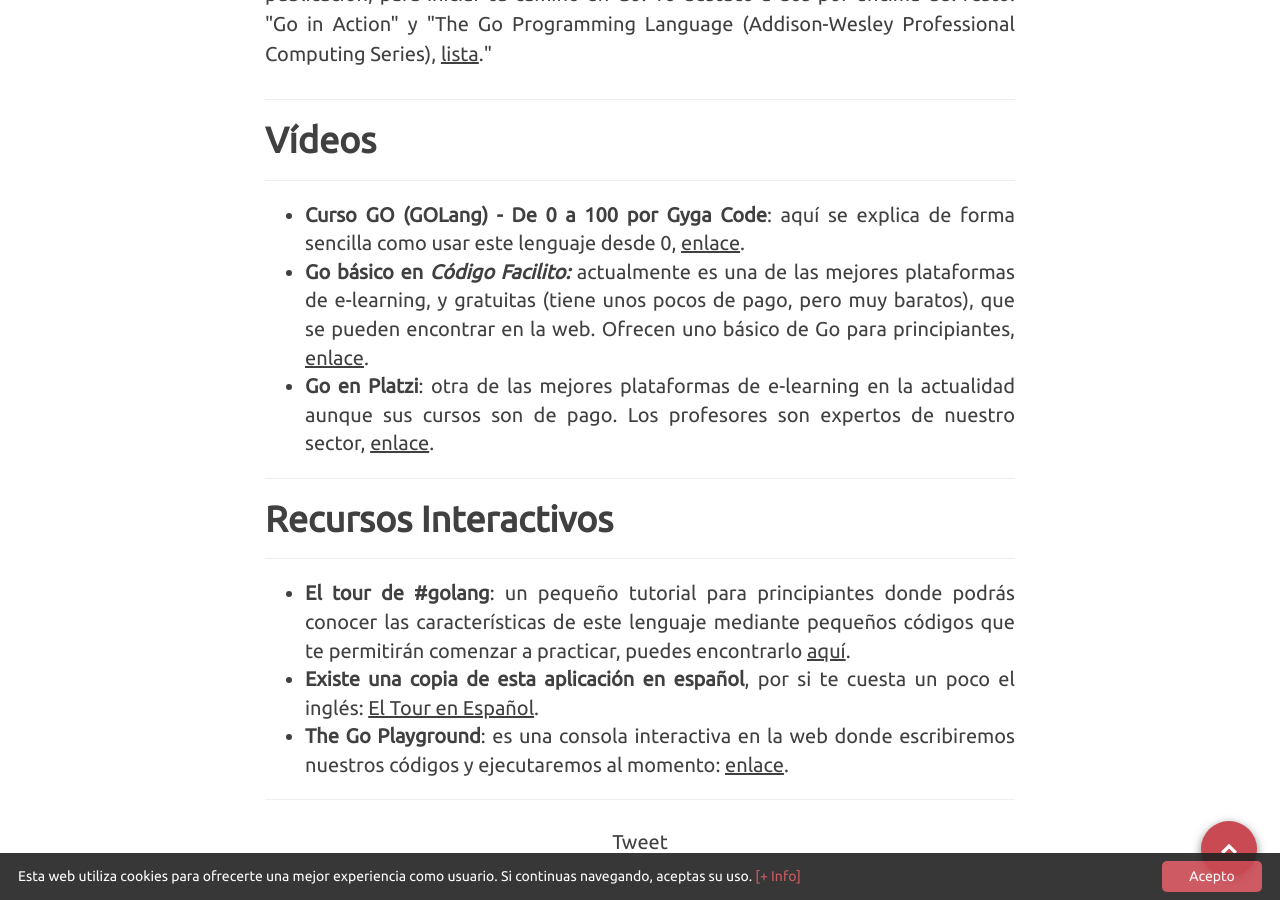
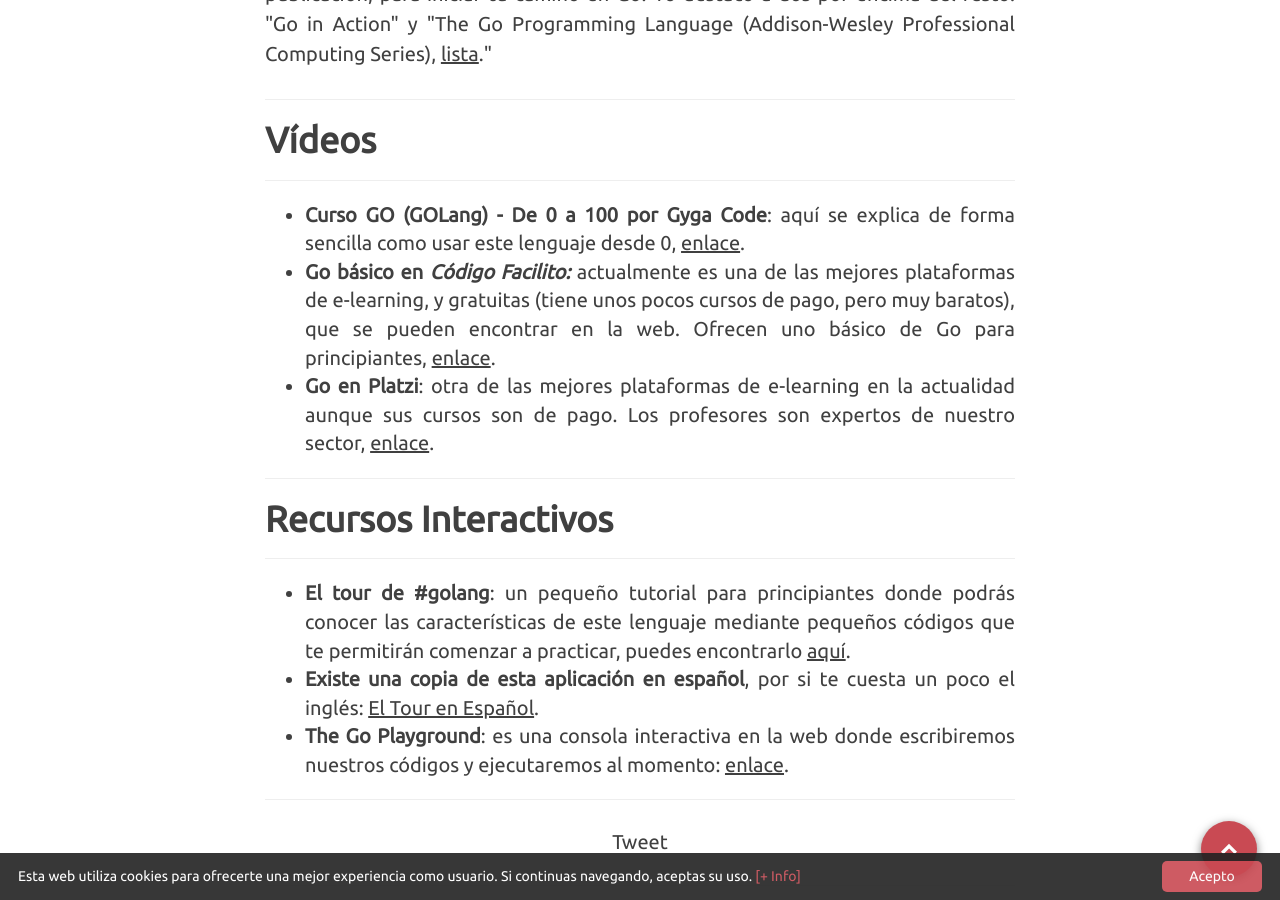
Before and after one commit to R12Leal/R12Leal.github.io, a Jekyll site: the page built from _posts/2016-08-22-recursos-aprender-golang.markdown, in a window 1280 px wide and 900 px high, scrolled down 1253 px. Built offline with Jekyll 4.4.1, drawn with Linux system fonts in a browser that asks for light colours; nearby versions of some CDN libraries; comment, search, counter and statistics services are not loaded.

Commit message:
add Post 22-08-2016 - golang2

```diff
--- a/_posts/2016-08-22-recursos-aprender-golang.markdown
+++ b/_posts/2016-08-22-recursos-aprender-golang.markdown
@@ -22,7 +22,7 @@
 <hr />
   <ul class="ulposts">
     <li><strong>Curso GO (GOLang) - De 0 a 100 por Gyga Code</strong>: aquí se explica de forma sencilla como usar este lenguaje desde 0, <a href="https://www.youtube.com/playlist?list=PLl_hIu4u7P64MEJpR3eVwQ1l_FtJq4a5g" title="Curso GO (GOLang) - De 0 a 100 por Gyga Code" target="_blank">enlace</a>.</li>
-    <li><strong>Go básico en <i>Código Facilito:</i></strong> actualmente es una de las mejores plataformas de e-learning, y gratuitas (tiene unos pocos de pago, pero muy baratos), que se pueden encontrar en la web. Ofrecen uno básico de Go para principiantes, <a href="http://codigofacilito.com/courses/go" title="Go básico en Código Facilito" target="_blank">enlace</a>.</li>
+    <li><strong>Go básico en <i>Código Facilito:</i></strong> actualmente es una de las mejores plataformas de e-learning, y gratuitas (tiene unos pocos cursos de pago, pero muy baratos), que se pueden encontrar en la web. Ofrecen uno básico de Go para principiantes, <a href="http://codigofacilito.com/courses/go" title="Go básico en Código Facilito" target="_blank">enlace</a>.</li>
     <li><strong>Go en Platzi</strong>: otra de las mejores plataformas de e-learning en la actualidad aunque sus cursos son de pago. Los profesores son expertos de nuestro sector, <a href="https://platzi.com/cursos/go-basico/" title="Go en Platzi" target="_blank">enlace</a>.</li>
   </ul>
 <hr />
```
